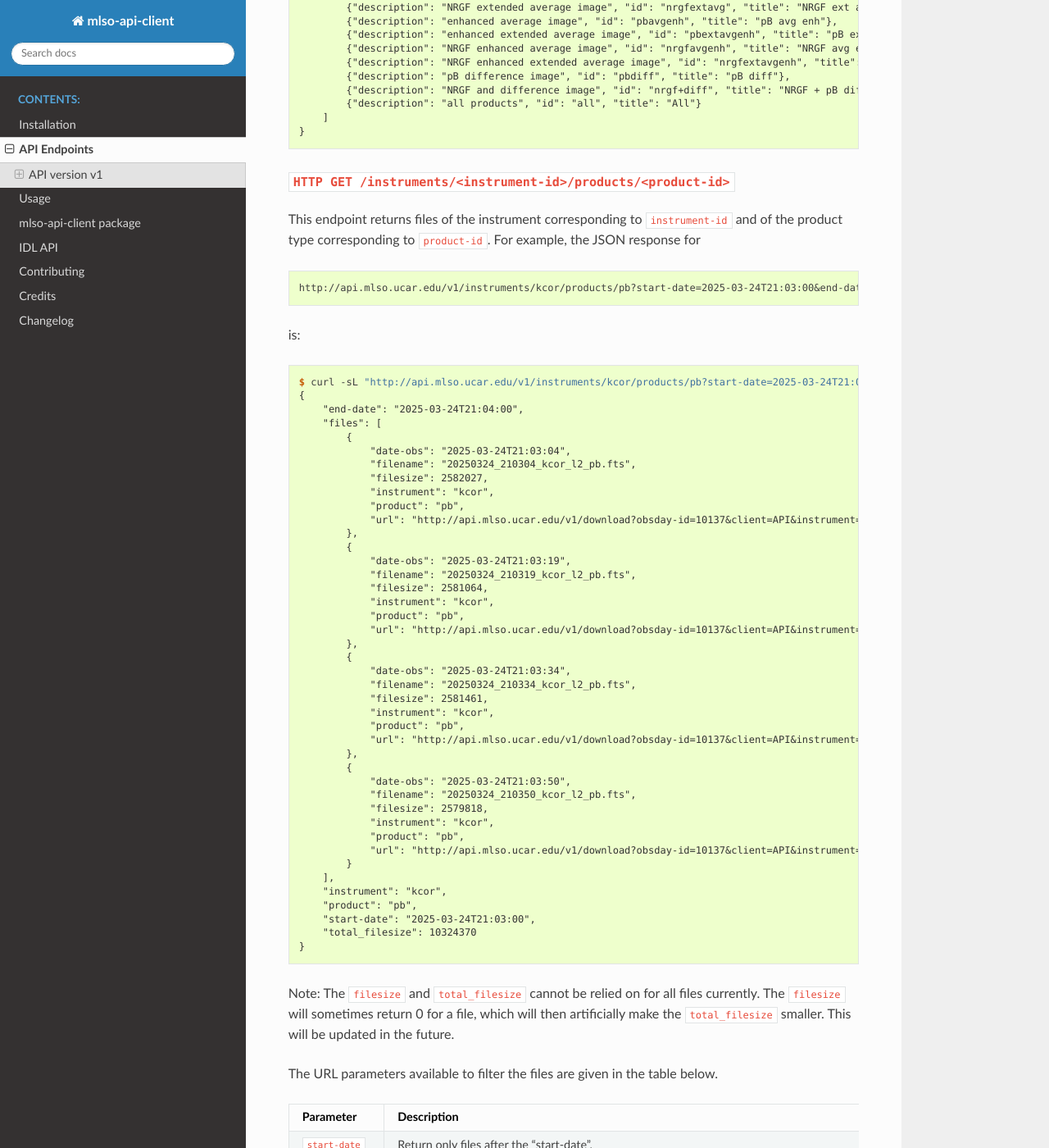
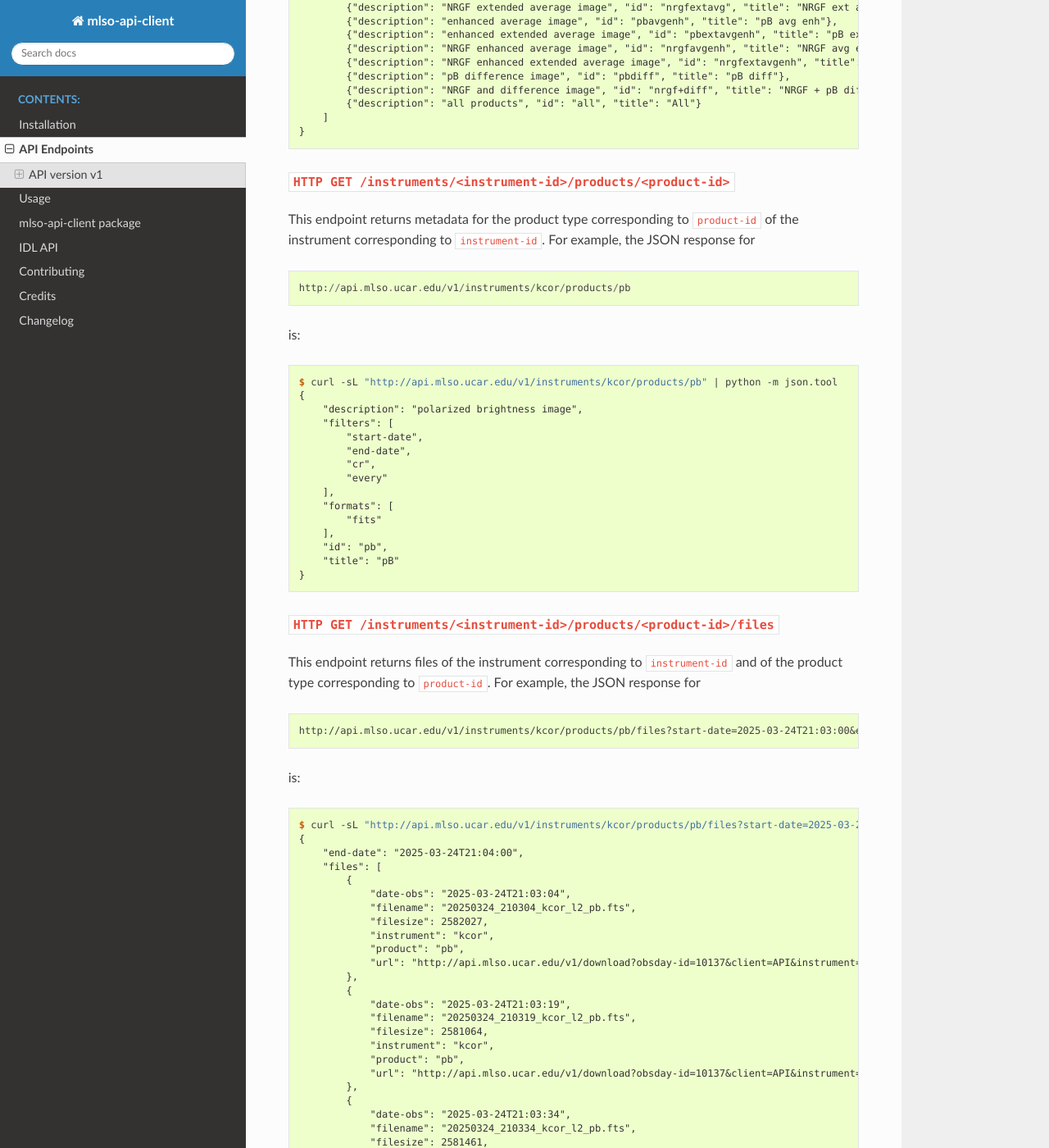
Before and after one commit to NCAR/mlso-api-client, a Sphinx documentation site: the page built from docs/endpoints.md, in a window 1280 px wide and 1400 px high, scrolled down 2140 px. Shown: the whole window at 82% size. Built offline with Sphinx 7.4.7 and the Read the Docs theme 3.1.0, drawn with Linux system fonts in a browser that asks for light colours; the version number is read from the project's files by our own code.

Commit message:
Handle "files" in file querying URLs

````diff
--- a/docs/endpoints.md
+++ b/docs/endpoints.md
@@ -116,20 +116,52 @@
 }
 ```
 
+
 ### `HTTP GET /instruments/<instrument-id>/products/<product-id>`
+
+This endpoint returns metadata for the product type corresponding to
+`product-id` of the instrument corresponding to `instrument-id`. For example,
+the JSON response for
+
+```
+http://api.mlso.ucar.edu/v1/instruments/kcor/products/pb
+```
+
+is:
+
+``` console
+$ curl -sL "http://api.mlso.ucar.edu/v1/instruments/kcor/products/pb" | python -m json.tool
+{
+    "description": "polarized brightness image",
+    "filters": [
+        "start-date",
+        "end-date",
+        "cr",
+        "every"
+    ],
+    "formats": [
+        "fits"
+    ],
+    "id": "pb",
+    "title": "pB"
+}
+```
+
+
+### `HTTP GET /instruments/<instrument-id>/products/<product-id>/files`
 
 This endpoint returns files of the instrument corresponding to `instrument-id`
 and of the product type corresponding to `product-id`. For example, the JSON
 response for
 
 ```
-http://api.mlso.ucar.edu/v1/instruments/kcor/products/pb?start-date=2025-03-24T21:03:00&end-date=2025-03-24T21:04:00
+http://api.mlso.ucar.edu/v1/instruments/kcor/products/pb/files?start-date=2025-03-24T21:03:00&end-date=2025-03-24T21:04:00
 ```
 
 is:
 
 ``` console
-$ curl -sL "http://api.mlso.ucar.edu/v1/instruments/kcor/products/pb?start-date=2025-03-24T21:03:00&end-date=2025-03-24T21:04:00" | python -m json.tool
+$ curl -sL "http://api.mlso.ucar.edu/v1/instruments/kcor/products/pb/files?start-date=2025-03-24T21:03:00&end-date=2025-03-24T21:04:00" | python -m json.tool
 {
     "end-date": "2025-03-24T21:04:00",
     "files": [
--- a/pyproject.toml
+++ b/pyproject.toml
@@ -1,6 +1,6 @@
 [project]
 name = "mlso-api-client"
-version = "0.3.4"
+version = "0.4.0"
 description = "Python package providing a client to access Mauna Loa Solar Observatory (MLSO) data"
 authors = [
   { name="Michael Galloy" },
````
Also changed, not shown: 2 other files.
